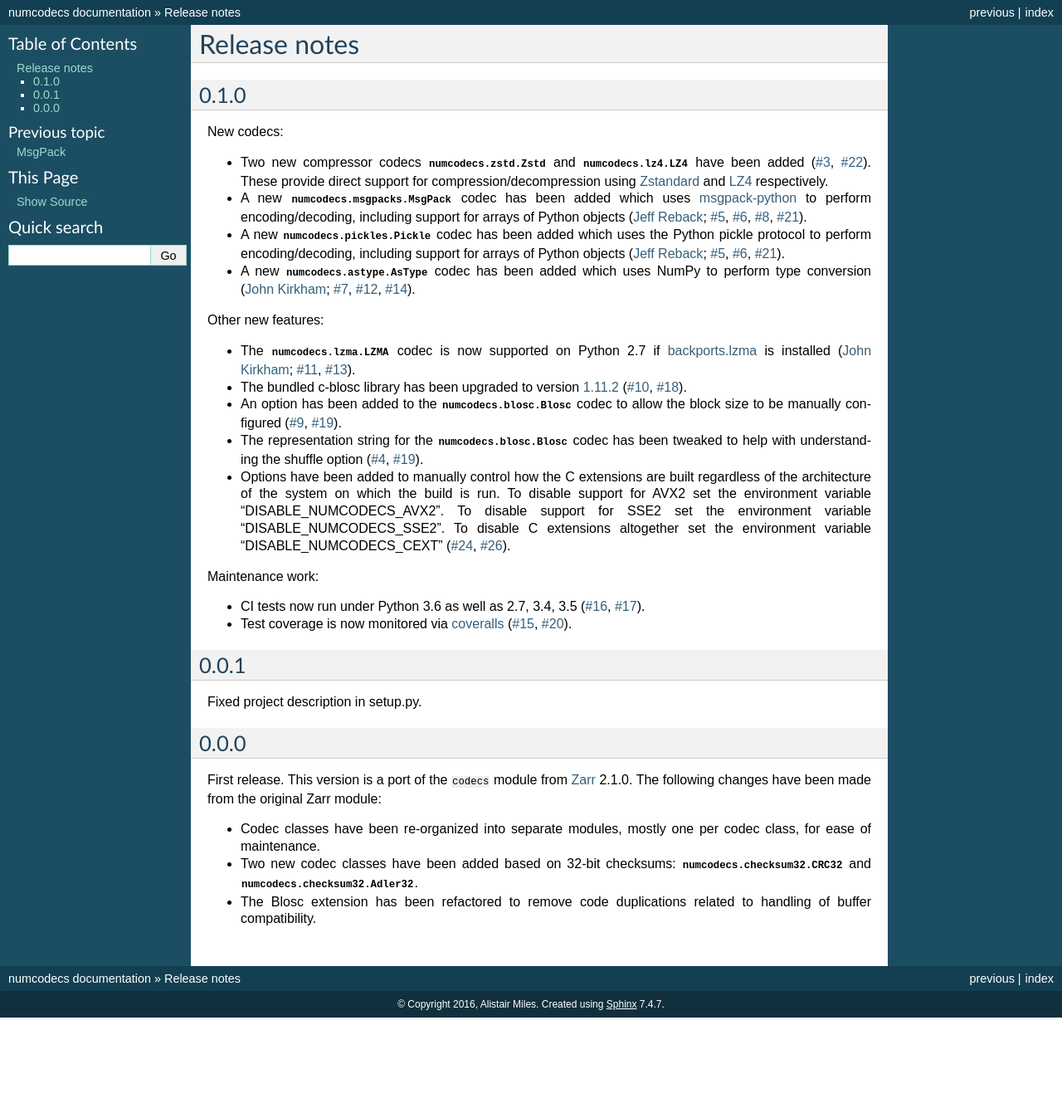
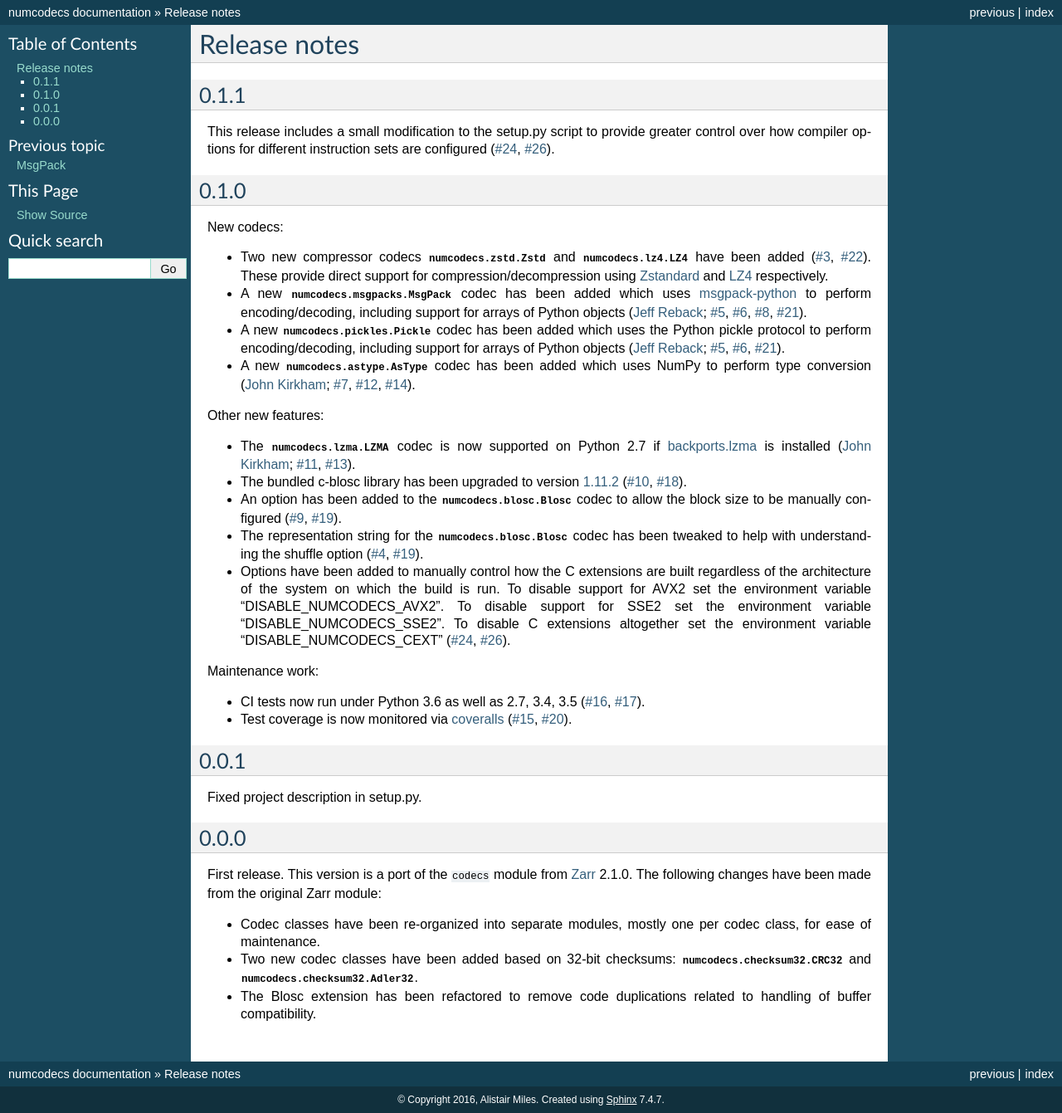
Before and after one commit to zarr-developers/numcodecs, a Sphinx documentation site: the page built from docs/release.rst, in a window 1280 px wide. Shown: the whole page at 83% size. Built offline with Sphinx 7.4.7, drawn with Linux system fonts in a browser that asks for light colours; the version number could not be read and is left out; before the commit the page ends 1226 px from its top, so only the background shows below that.

Commit message:
doc 0.1.1 release

```diff
--- a/docs/release.rst
+++ b/docs/release.rst
@@ -1,5 +1,15 @@
 Release notes
 =============
+
+.. _release_0.1.1:
+
+0.1.1
+-----
+
+This release includes a small modification to the setup.py script to provide greater control over
+how compiler options for different instruction sets are configured
+(`#24 <https://github.com/alimanfoo/numcodecs/issues/24>`_,
+`#26 <https://github.com/alimanfoo/numcodecs/issues/26>`_).
 
 .. _release_0.1.0:
 
```
